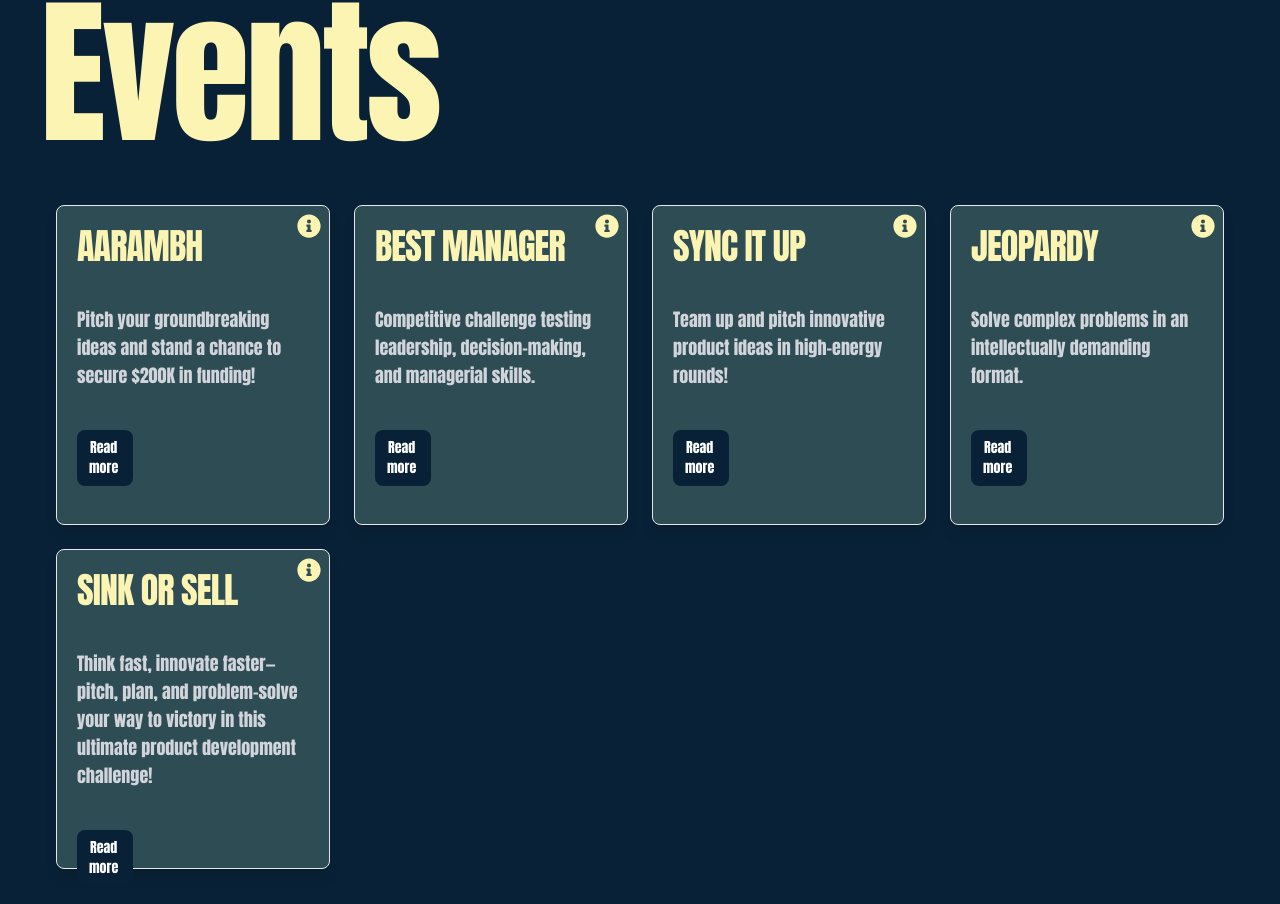
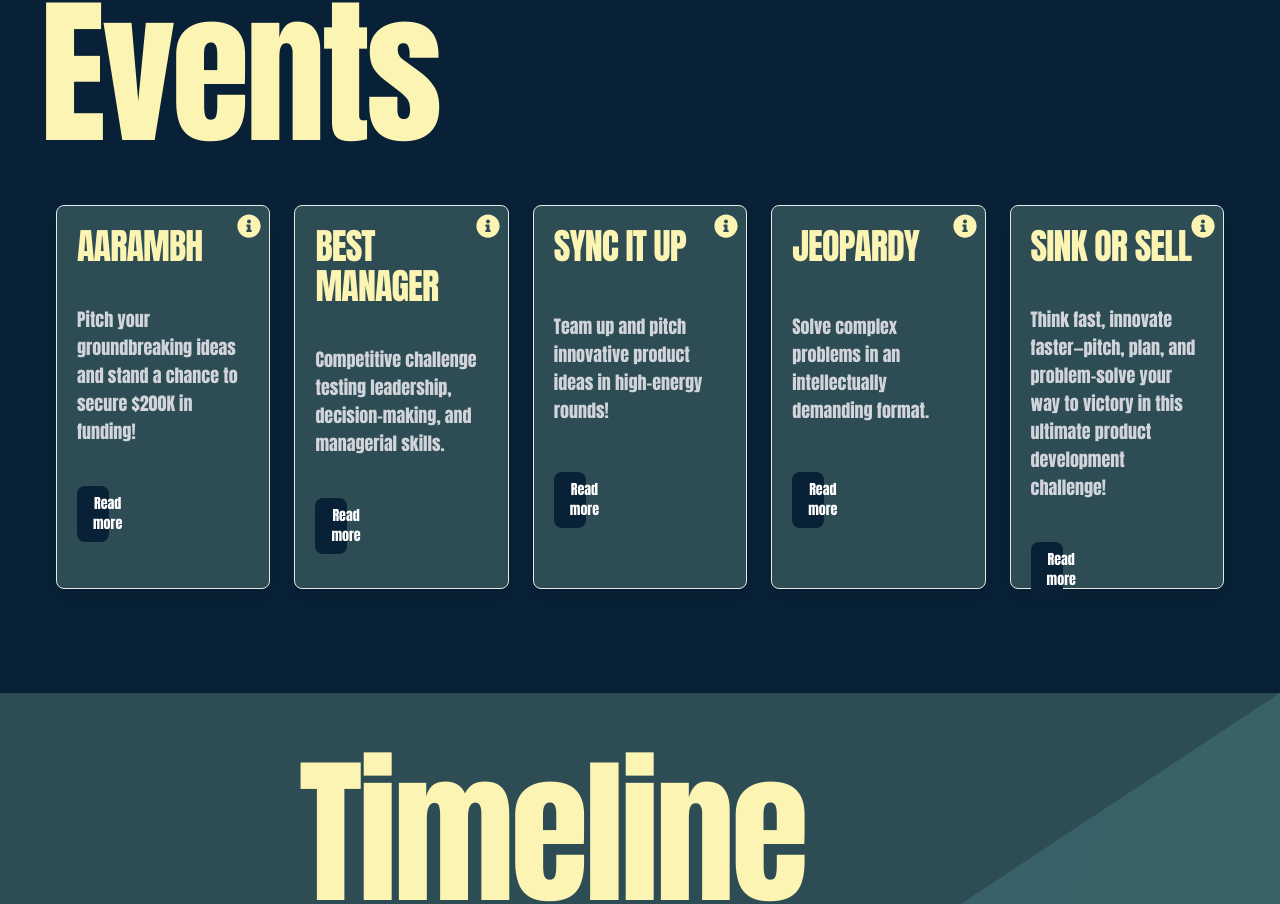
Before and after one commit to Aneesh200/Esummit24, a Next.js app: page / in a window 1280 px wide. Shown: the part 867-1771 px from the top of the page. Built offline with nearby package versions, Linux system fonts and the light colour scheme.

Commit message:
New Event

```diff
--- a/src/components/events.tsx
+++ b/src/components/events.tsx
@@ -22,7 +22,7 @@ export function Modal({ title, description, details, registerLink }: ModalProps)
     <div className="relative">
       {/* Card */}
       <div
-        className={`${anton.className} h-80 max-w-sm bg-coolGray border border-gray-200 rounded-lg shadow-lg dark:border-gray-700
+        className={`${anton.className} h-96 max-w-sm bg-coolGray border border-gray-200 rounded-lg shadow-lg dark:border-gray-700
           transition-transform transform hover:scale-105 hover:border-lYellow hover:shadow-2xl duration-300 ${
             isModalOpen ? 'blur-sm' : ''
           }`}
@@ -42,7 +42,7 @@ export function Modal({ title, description, details, registerLink }: ModalProps)
               e.preventDefault(); // Prevent default behavior
               openModal();
             }}
-            className="inline-flex items-center mr-44 mb-10 px-3 py-2 text-sm font-medium text-center text-white bg-mainBlue rounded-lg hover:bg-blue-700 focus:ring-4 focus:outline-none focus:ring-blue-300"
+            className="inline-flex items-center mr-36 mb-10 px-4 py-2 text-sm font-medium text-center text-white bg-mainBlue rounded-lg hover:bg-blue-700 focus:ring-4 focus:outline-none focus:ring-blue-300"
           >
             Read more
             <svg
--- a/src/components/eventsGrid.tsx
+++ b/src/components/eventsGrid.tsx
@@ -81,7 +81,7 @@ export function ModalGrid() {
 
   return (
     <div>
-      <div className="bg-mainBlue grid grid-cols-1 sm:grid-cols-2 lg:m-10 lg:mr-10 lg:grid-cols-4 gap-6 p-4">
+      <div className="bg-mainBlue grid grid-cols-1 sm:grid-cols-2 lg:m-10 lg:mr-10 lg:grid-cols-5 gap-6 p-4">
         {modalData.map((modal, index) => (
           <Modal
             key={index}
```
